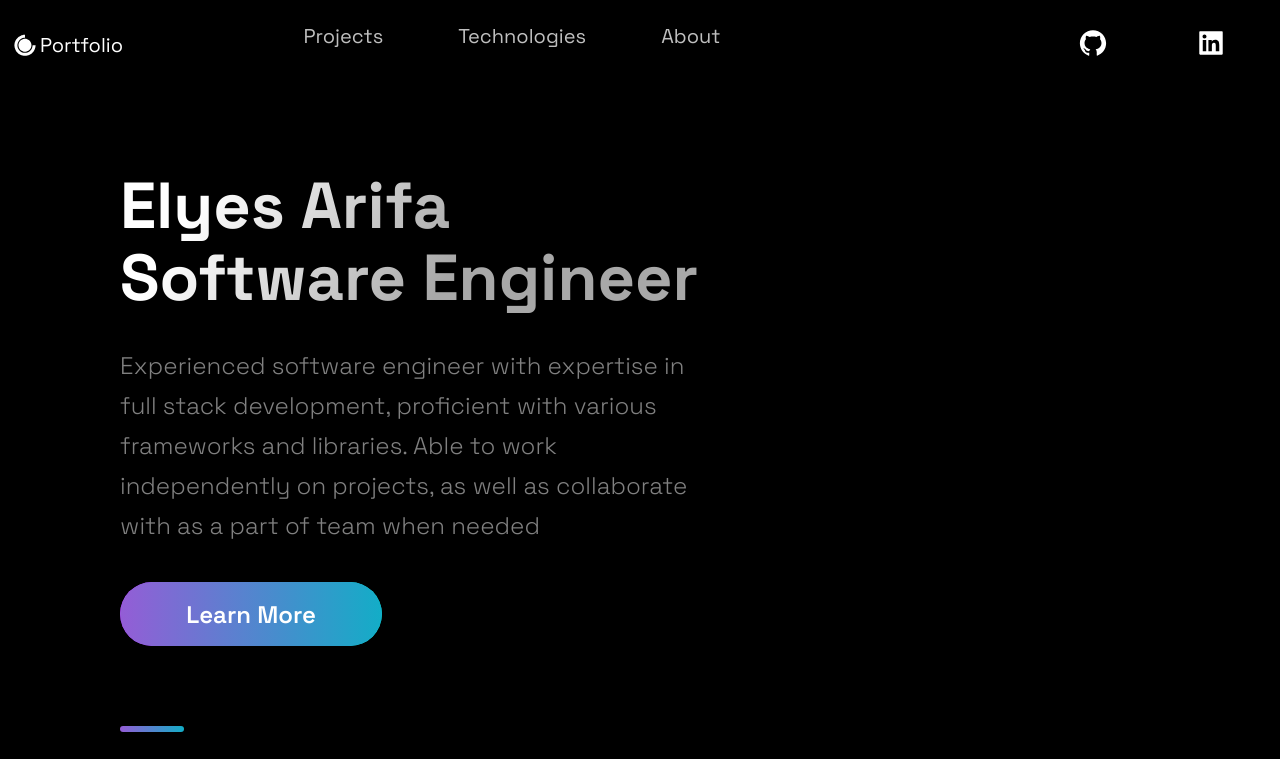
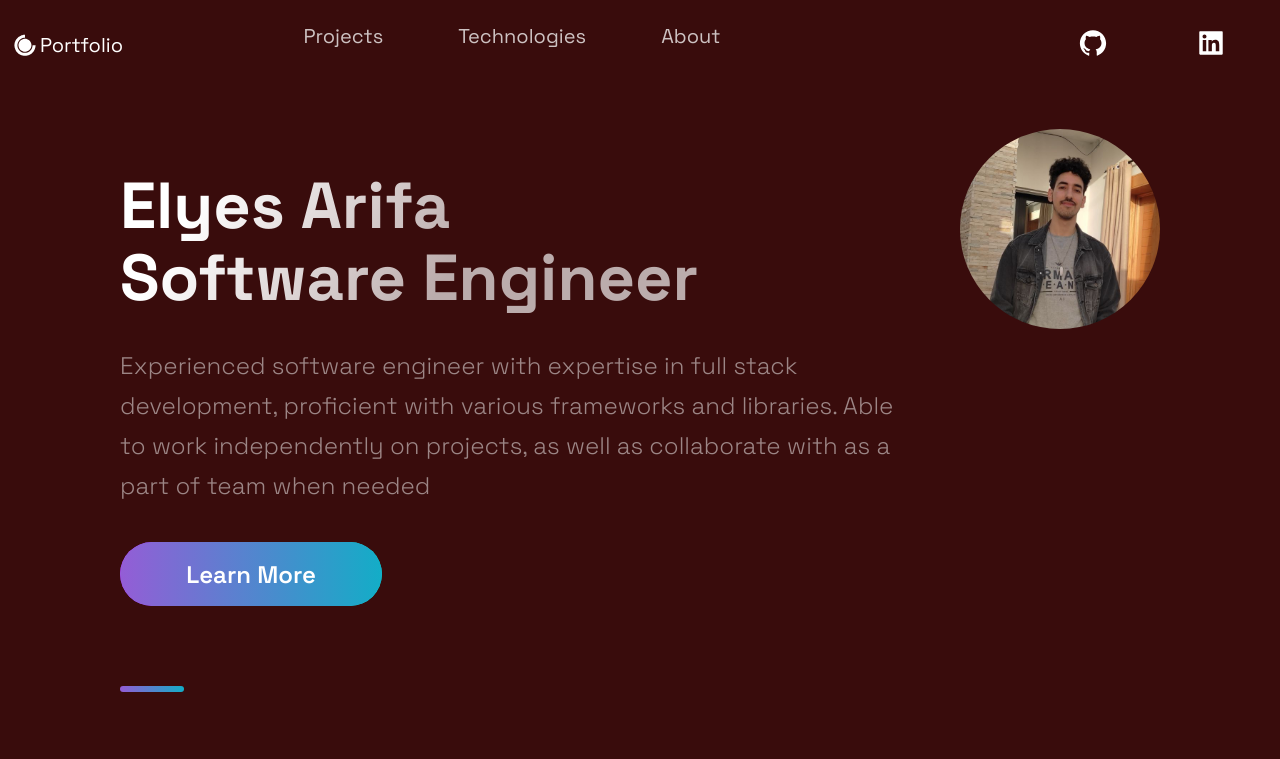
Before and after one commit to elyessAR/me_portfolio, a Next.js app: page / in a window 1280 px wide. Shown: the top 759 px of the page. Built offline with nearby package versions, Linux system fonts and the light colour scheme.

Commit message:
changed some styles

```diff
--- a/src/components/Hero/Hero.js
+++ b/src/components/Hero/Hero.js
@@ -2,15 +2,17 @@ import React from "react";
 
 import { Img, Section, SectionText, SectionTitle } from "../../styles/GlobalComponents";
 import Button from "../../styles/GlobalComponents/Button";
-import { LeftSection } from "./HeroStyles";
+import { LeftSection, StyledImage, Flexbox } from "./HeroStyles";
 
 const Hero = (props) => (
-  <Section row nopadding>
   <LeftSection>
+    <Flexbox>
       <SectionTitle main center>
         Elyes Arifa <br />
-        Software Engineer
+        Software Engineer <br />
       </SectionTitle>
+      <StyledImage src="/images/portfoliopicture.jpg" alt="My Image" width={200} height={200} />
+    </Flexbox>
 
     <SectionText>
       Experienced software engineer with expertise in full stack development, proficient with various frameworks and
@@ -21,7 +23,6 @@ const Hero = (props) => (
       Learn More
     </Button>
   </LeftSection>
-  </Section>
 );
 
 export default Hero;
--- a/src/components/Hero/HeroStyles.js
+++ b/src/components/Hero/HeroStyles.js
@@ -1,4 +1,5 @@
-import styled from 'styled-components';
+import styled from "styled-components";
+import Image from "next/image";
 
 export const LeftSection = styled.div`
   width: 100%;
@@ -18,11 +19,22 @@ export const LeftSection = styled.div`
   }
 `;
 
-export const Img = styled.div`
+export const StyledImage = styled(Image)`
+  border-radius: 50%;
+  object-fit: cover;
+`;
+
+export const Flexbox = styled.div`
+  display: flex;
+  align-items: center;
+  justify-content: space-between;
   @media ${(props) => props.theme.breakpoints.sm} {
-    width: 80%;
+    flex-direction: column;
+    text-align: center;
   }
+
   @media ${(props) => props.theme.breakpoints.md} {
-    width: 100%;
+    flex-direction: column;
+    align-items: center;
   }
 `;
--- a/src/components/TimeLine/TimeLineStyles.js
+++ b/src/components/TimeLine/TimeLineStyles.js
@@ -1,8 +1,8 @@
-import styled from 'styled-components';
+import styled from "styled-components";
 
 export const CarouselContainer = styled.ul`
   max-width: 1040px;
-  background: #000000;
+  background: #390c0c;
   padding: 0rem;
   list-style: none;
   display: flex;
@@ -39,7 +39,7 @@ export const CarouselMobileScrollNode = styled.div`
 `;
 
 export const CarouselItem = styled.div`
-  background: #000000;
+  background: #390c0c;
   border-radius: 3px;
   max-width: 196px;
 
--- a/src/pages/index.js
+++ b/src/pages/index.js
@@ -1,16 +1,16 @@
-import Acomplishments from '../components/Acomplishments/Acomplishments';
-import BgAnimation from '../components/BackgrooundAnimation/BackgroundAnimation';
-import Hero from '../components/Hero/Hero';
-import Projects from '../components/Projects/Projects';
-import Technologies from '../components/Technologies/Technologies';
-import Timeline from '../components/TimeLine/TimeLine';
-import { Layout } from '../layout/Layout';
-import { Section } from '../styles/GlobalComponents';
+import Acomplishments from "../components/Acomplishments/Acomplishments";
+import BgAnimation from "../components/BackgrooundAnimation/BackgroundAnimation";
+import Hero from "../components/Hero/Hero";
+import Projects from "../components/Projects/Projects";
+import Technologies from "../components/Technologies/Technologies";
+import Timeline from "../components/TimeLine/TimeLine";
+import { Layout } from "../layout/Layout";
+import { Section } from "../styles/GlobalComponents";
 
 const Home = () => {
   return (
     <Layout>
-      <Section grid>
+      <Section>
         <Hero />
       </Section>
       <Projects />
--- a/src/themes/default.js
+++ b/src/themes/default.js
@@ -1,22 +1,22 @@
 export default {
   // Temp fonts
   fonts: {
-    title: 'Space Grotesk, sans-serif',
-    main: 'Space Grotesk, sans-serif',
+    title: "Space Grotesk, sans-serif",
+    main: "Space Grotesk, sans-serif",
   },
   // Colors for layout
   colors: {
-    primary1: 'hsl(204,23.8%,95.9%)',
-    background1: '#000000',
-    accent1: 'hsl(34.9,98.6%,72.9%)',
-    button: 'hsl(205.1,100%,36.1%)',
-    background2: 'hsl(232.7,27.3%,23.7%)',
+    primary1: "hsl(204,23.8%,95.9%)",
+    background1: "#390c0c",
+    accent1: "hsl(34.9,98.6%,72.9%)",
+    button: "hsl(205.1,100%,36.1%)",
+    background2: "hsl(232.7,27.3%,23.7%)",
   },
   // Breakpoints for responsive design
   breakpoints: {
-    sm: 'screen and (max-width: 640px)',
-    md: 'screen and (max-width: 768px)',
-    lg: 'screen and (max-width: 1024px)',
-    xl: 'screen and (max-width: 1280px)',
+    sm: "screen and (max-width: 640px)",
+    md: "screen and (max-width: 768px)",
+    lg: "screen and (max-width: 1024px)",
+    xl: "screen and (max-width: 1280px)",
   },
 };
```
Also changed, not shown: public/images/portfoliopic.jpg (deleted), public/images/portfoliopicture.jpg. Lines whose indentation alone changed are shown as unchanged.
